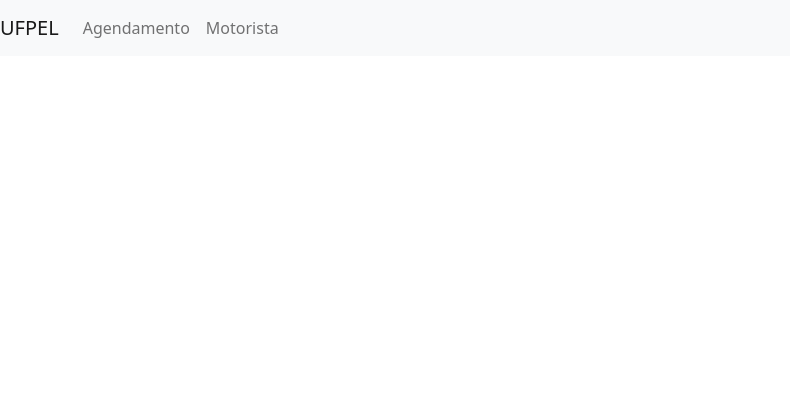
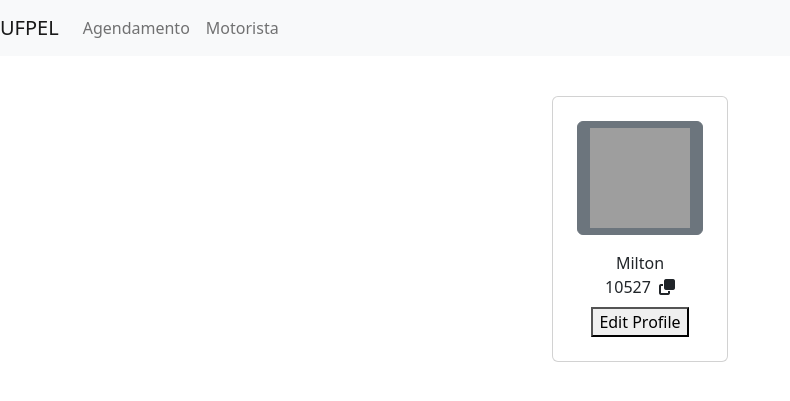
Before and after one commit to msouzarthur/Hackaton, a Django app: page /motorista in a window 1280 px wide. Shown: the top 401 px of the page, without its empty margins (0-790 px from the left). Run offline with Django 3.2, Linux system fonts and the light colour scheme; data comes from the database, SQL or seed files in the repository; grey boxes are pictures that could not be loaded.

Commit message:
feat: perfil criado

```diff
--- a/app/bustracker/templates/bustracker/motorista.html
+++ b/app/bustracker/templates/bustracker/motorista.html
@@ -5,6 +5,7 @@
 		<meta name="viewport" content="width=device-width, initial-scale=1.0">
 		<link rel="icon" type="image/x-icon" href="">
 		<link href="https://cdn.jsdelivr.net/npm/bootstrap@5.2.2/dist/css/bootstrap.min.css" rel="stylesheet" integrity="sha384-Zenh87qX5JnK2Jl0vWa8Ck2rdkQ2Bzep5IDxbcnCeuOxjzrPF/et3URy9Bv1WTRi" crossorigin="anonymous">
+		<link rel="stylesheet" href="https://cdnjs.cloudflare.com/ajax/libs/font-awesome/6.2.0/css/all.min.css" integrity="sha512-xh6O/CkQoPOWDdYTDqeRdPCVd1SpvCA9XXcUnZS2FmJNp1coAFzvtCN9BmamE+4aHK8yyUHUSCcJHgXloTyT2A==" crossorigin="anonymous" referrerpolicy="no-referrer" />
 		<title>Motorista</title>
 	</head>
 	<body>
@@ -22,6 +23,16 @@
 				</div>
 			</nav>
 		</header>
+		<div class="container mt-4 mb-4 p-3 d-flex justify-content-center">
+			<div class="card p-4"> <div class=" image d-flex flex-column justify-content-center align-items-center">
+				<button class="btn btn-secondary"> <img src={{perfil}} height="100" width="100" /></button>
+				<span class="name mt-3">{{driver_name}}</span>
+				<div class="d-flex flex-row justify-content-center align-items-center gap-2">
+					<span class="idd1">{{id_num}}</span> <span><i class="fa fa-copy"></i></span>
+				</div>
+			<div class=" d-flex mt-2"> <button class="btn1 btn-dark">Edit Profile</button>
+			</div>
 		<script src="https://cdn.jsdelivr.net/npm/bootstrap@5.2.2/dist/js/bootstrap.bundle.min.js" integrity="sha384-OERcA2EqjJCMA+/3y+gxIOqMEjwtxJY7qPCqsdltbNJuaOe923+mo//f6V8Qbsw3" crossorigin="anonymous"></script>
+		<script src="https://code.jquery.com/jquery-3.6.1.min.js" integrity="sha256-o88AwQnZB+VDvE9tvIXrMQaPlFFSUTR+nldQm1LuPXQ=" crossorigin="anonymous"></script>
 	</body>
 </html>
--- a/app/bustracker/views.py
+++ b/app/bustracker/views.py
@@ -1,9 +1,9 @@
 from django.shortcuts import render, redirect
 from django.template import loader
-from django.http import HttpResponse
+import random
 
 from datetime import date
-from .models import RouteStop, Stop, Route, Reservation, Bus
+from .models import RouteStop, Stop, Route, Reservation, Bus, Driver
 
 def index(request):
 	bus = Bus.objects.all()
@@ -13,7 +13,17 @@ def index(request):
 	return render(request, 'index.html', context)
 
 def motorista(request):
-	return render(request, 'motorista.html')
+	#random number between 0 and 5
+	r = random.randint(0, 4)
+	drivers_name = [ _driver.driver_name for _driver in Driver.objects.all()]
+	img = ['https://i.imgur.com/L4pefCl.jpg','https://i.imgur.com/ySlOeIp.png','https://i.imgur.com/yJ6uAk8.png','https://i.imgur.com/m7tP7WU.png', 'https://i.imgur.com/EVPPwnW.png']
+	id_num = [10525, 10526, 10527, 10528, 10529]
+	context = {
+		'driver_name': drivers_name[0],
+		'id_num': id_num[r],
+		'perfil': img[r],
+	}
+	return render(request, 'motorista.html', context)
 
 def agendamento(request, route=""):
 	routes = [ _route.route_name for _route in Route.objects.all() ]
```
